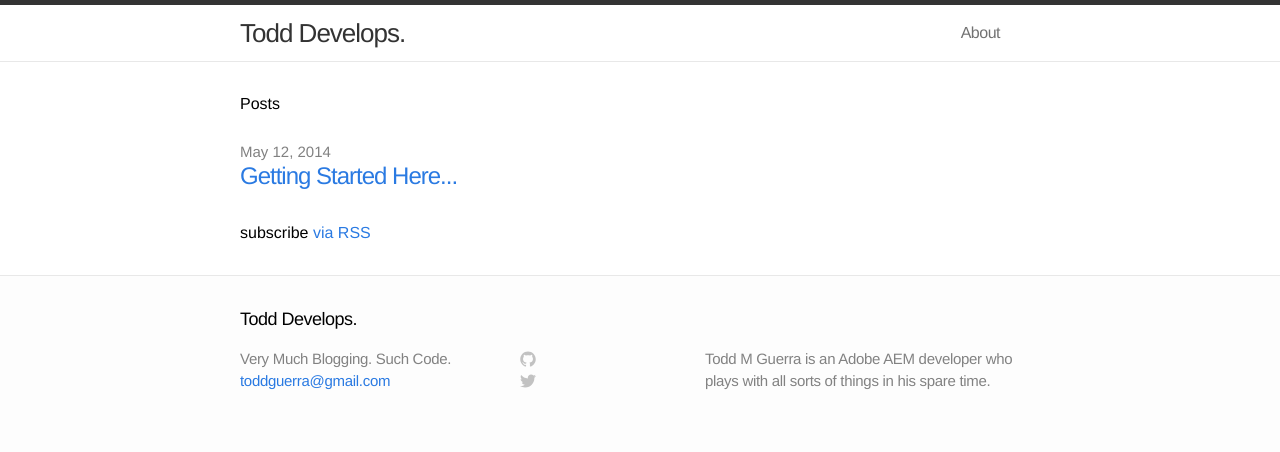
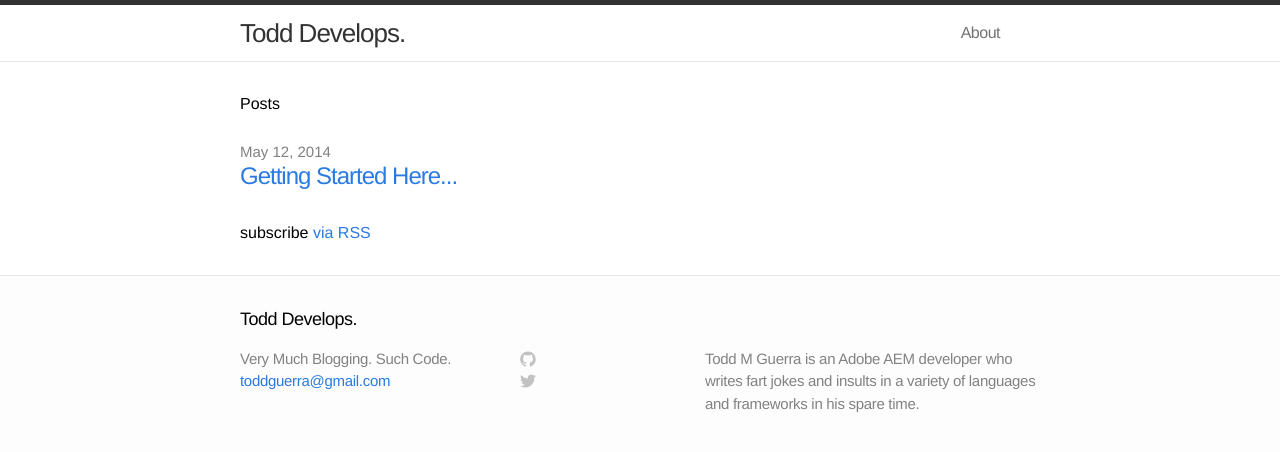
Before and after one commit to gutsy/gutsy.github.io, a Jekyll site: the page built from index.html, in a window 1280 px wide. Shown: the top 452 px of the page. Built offline with Jekyll 4.4.1, drawn with Linux system fonts in a browser that asks for light colours.

Commit message:
James made a good joke and I stole it

```diff
--- a/_config.yml
+++ b/_config.yml
@@ -2,7 +2,7 @@
 name: Todd Develops.
 title: Very Much Blogging. Such Code.
 email: toddguerra@gmail.com
-description: "Todd M Guerra is an Adobe AEM developer who plays with all sorts of things in his spare time."
+description: "Todd M Guerra is an Adobe AEM developer who writes fart jokes and insults in a variety of languages and frameworks in his spare time."
 baseurl: "http://gutsy.github.io/"
 url: "http://gutsy.github.io/"
 
```
